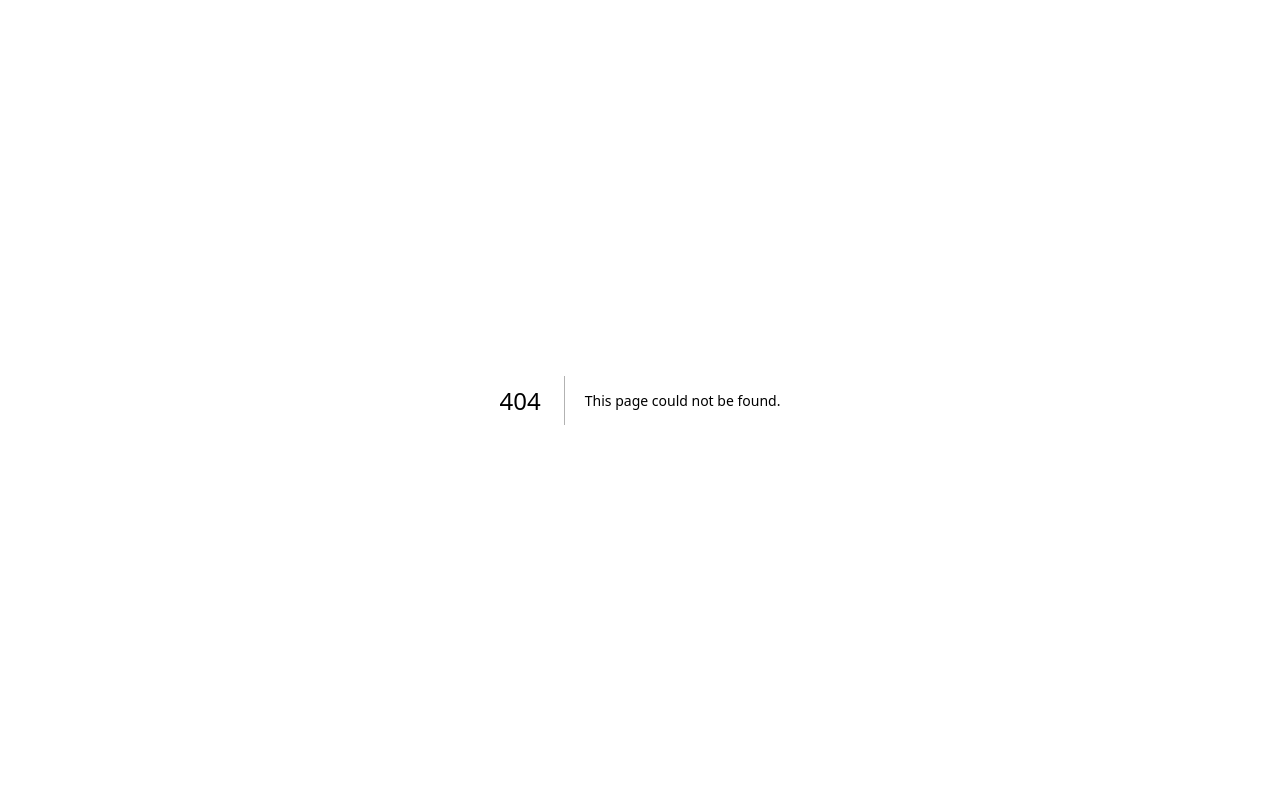
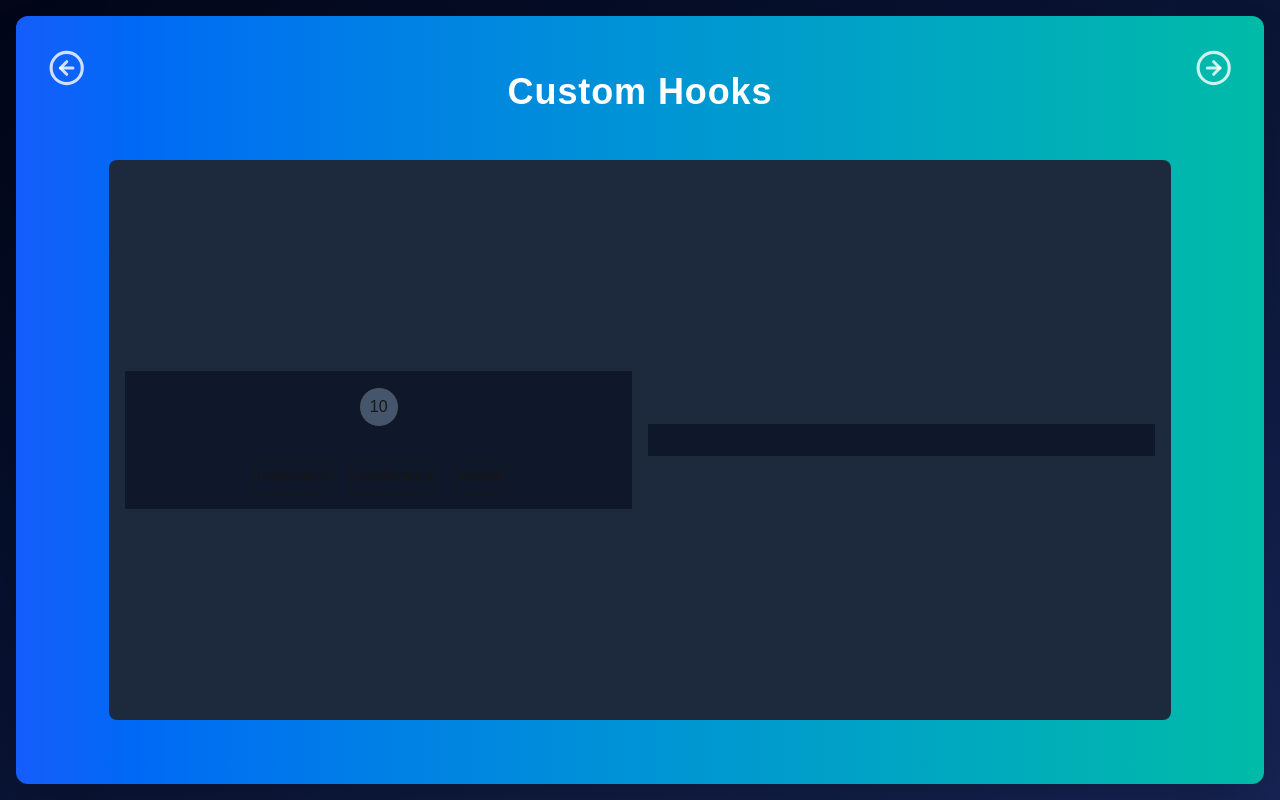
Before and after one commit to abhishekrathour07/Frontend-Interview, a Next.js app: page /question22 in a window 1280 px wide. Before the commit this address had no page. Built offline with nearby package versions, Linux system fonts and the light colour scheme.

Commit message:
custom hook of useCounter

```diff
--- /dev/null
+++ b/app/question22/page.tsx
@@ -0,0 +1,9 @@
+import Question22 from '@/components/Question22'
+import Template from '@/Template/Template'
+import React from 'react'
+
+const page = () => {
+    return <Template Heading='Custom Hooks' solution={<Question22/>} nextQuestion='question23'/>
+}
+
+export default page
--- a/components/Question21.tsx
+++ b/components/Question21.tsx
@@ -1,9 +1,10 @@
 import React from 'react'
+import Home from './movie/Home'
 
 const Question21 = () => {
   return (
     <div className='h-screen bg-slate-800'>
-
+      <Home/>
     </div>
   )
 }
--- /dev/null
+++ b/components/Question22.tsx
@@ -0,0 +1,24 @@
+'use client';
+import React from 'react'
+import useCounter from './hooks/useCounter'
+
+const Question22 = () => {
+    const { value, increment, decrement, reset } = useCounter(10)
+    return (
+        <div className='bg-slate-800 h-[70vh] flex  justify-center items-center  w-full rounded-lg p-4 gap-4'>
+            <div className='flex flex-col justify-center items-center gap-8 w-1/2 bg-slate-900 p-4'>
+                <h1 className='bg-slate-600 h-10 w-10 rounded-full border flex justify-center items-center'>{value}</h1>
+                <div className='flex gap-4'>
+                    <button className='border rounded-lg p-1' onClick={increment}>Increment</button>
+                    <button className='border rounded-lg p-1' onClick={decrement}>Decrement</button>
+                    <button className='border rounded-lg p-1' onClick={reset}>Reset</button>
+                </div>
+            </div>
+            <div className='flex flex-col justify-center items-center gap-8 w-1/2 bg-slate-900 p-4'>
+
+            </div>
+        </div>
+    )
+}
+
+export default Question22
--- /dev/null
+++ b/components/hooks/useCounter.tsx
@@ -0,0 +1,18 @@
+"use client"
+import  { useState } from 'react'
+
+const useCounter = (initialvalue = 0) => {
+    const [value, setState] = useState(initialvalue)
+    const increment = () => {
+        setState(prev => prev + 1)
+    }
+    const decrement = () => {
+        setState(prev => prev - 1)
+    }
+    const reset = () => {
+        setState(initialvalue)
+    }
+    return { value, increment, decrement, reset }
+}
+
+export default useCounter
```
